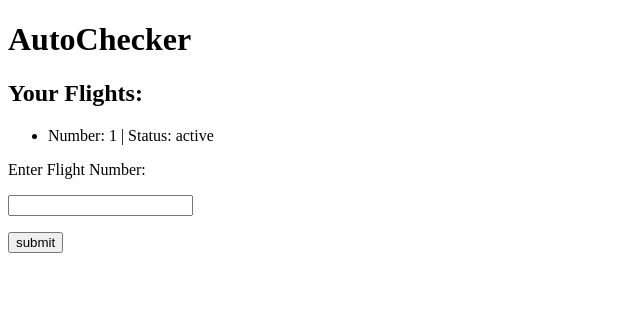
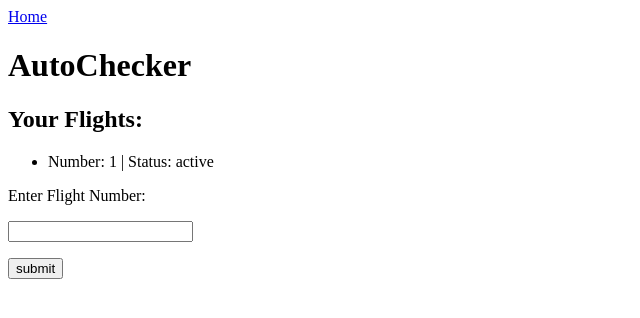
Before and after one commit to rubenboero21/Careers-in-Software-Engineering, a Flask app: template Ruben-API/templates/error.html in a window 1280 px wide. Shown: the top 318 px of the page, without its empty margins (0-640 px from the left). Run offline with Flask 2, Linux system fonts and the light colour scheme; the template is opened without the code that fills it: most values are stand-ins (such as "Sample title", 1, 10 or a date in 2020).

Commit message:
Added link to the home page

```diff
--- a/Ruben-API/templates/error.html
+++ b/Ruben-API/templates/error.html
@@ -7,6 +7,7 @@
     <title>Error</title>
 </head>
 <body>
+    <a href = http://127.0.0.1:5000>Home</a>
     <h1>AutoChecker</h1>
     <h2>
         {% if timeError is defined %}
--- a/Ruben-API/templates/results.html
+++ b/Ruben-API/templates/results.html
@@ -7,6 +7,7 @@
     <title>Check in Results</title>
 </head>
 <body>
+    <a href = http://127.0.0.1:5000>Home</a>
     <h1>AutoChecker</h1>
     <h2>Your Flights:</h2>
     <div id = "flights">
```
